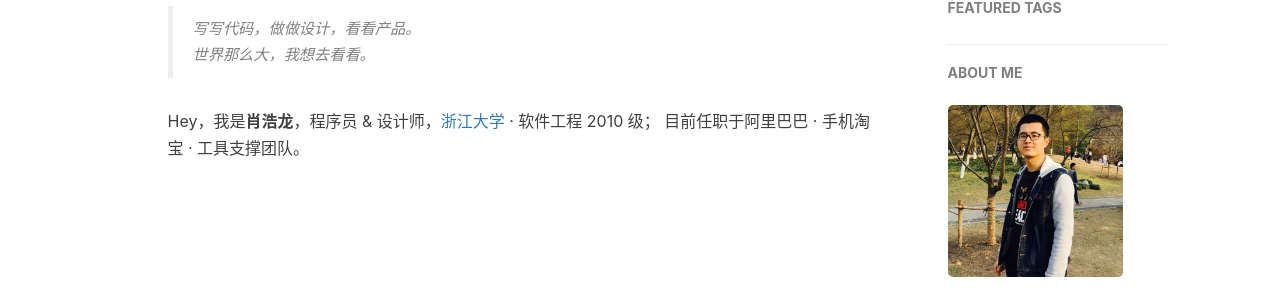
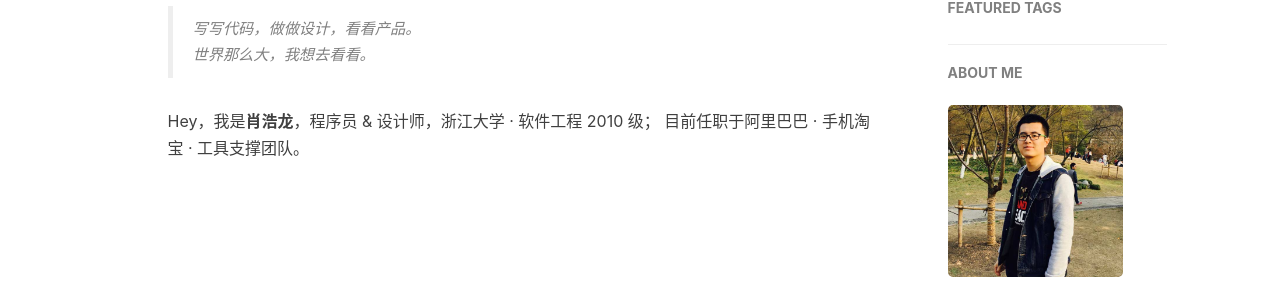
Before and after one commit to Jeremy-Xiao/Jeremy-Xiao.github.io, a Jekyll site: the page built from about.html, in a window 1280 px wide. Shown: the part 479-779 px from the top of the page. Built offline with Jekyll 4.4.1, drawn with Linux system fonts in a browser that asks for light colours; nearby versions of some CDN libraries; comment, search, counter and statistics services are not loaded; some of the changed lines change nothing that is shown.

Commit message:
remove university hyperlink

```diff
--- a/about.html
+++ b/about.html
@@ -18,7 +18,7 @@ header-img: "img/home-bg.jpg"
     <blockquote><p>写写代码，做做设计，看看产品。<br>
     世界那么大，我想去看看。</p></blockquote>
 
-    <p>Hey，我是<strong>肖浩龙</strong>，程序员 &amp; 设计师，<a href="http://www.zju.edu.cn//">浙江大学</a> · 软件工程 2010 级；
+    <p>Hey，我是<strong>肖浩龙</strong>，程序员 &amp; 设计师，浙江大学 · 软件工程 2010 级；
     目前任职于阿里巴巴 · 手机淘宝 · 工具支撑团队。</p>
 
 <!--     <p>一些作品和开源项目，👉 戳 <a href="/portfolio">Portfolio</a> 与 <a href="http://github.com/huxpro">Github</a>；除了在博客写点东西外，我也是 <a href="http://www.gfansub.com/">GDG 字幕组</a>的译者之一、<a href="http://zhuanlan.zhihu.com/FrontendMagazine">前端外刊评论 · 知乎专栏</a>的维护译者之一、<a href="http://zhuanlan.zhihu.com/huxblog">知乎专栏 · 一生想做浪漫极客</a> 的创办者。</p>
```
